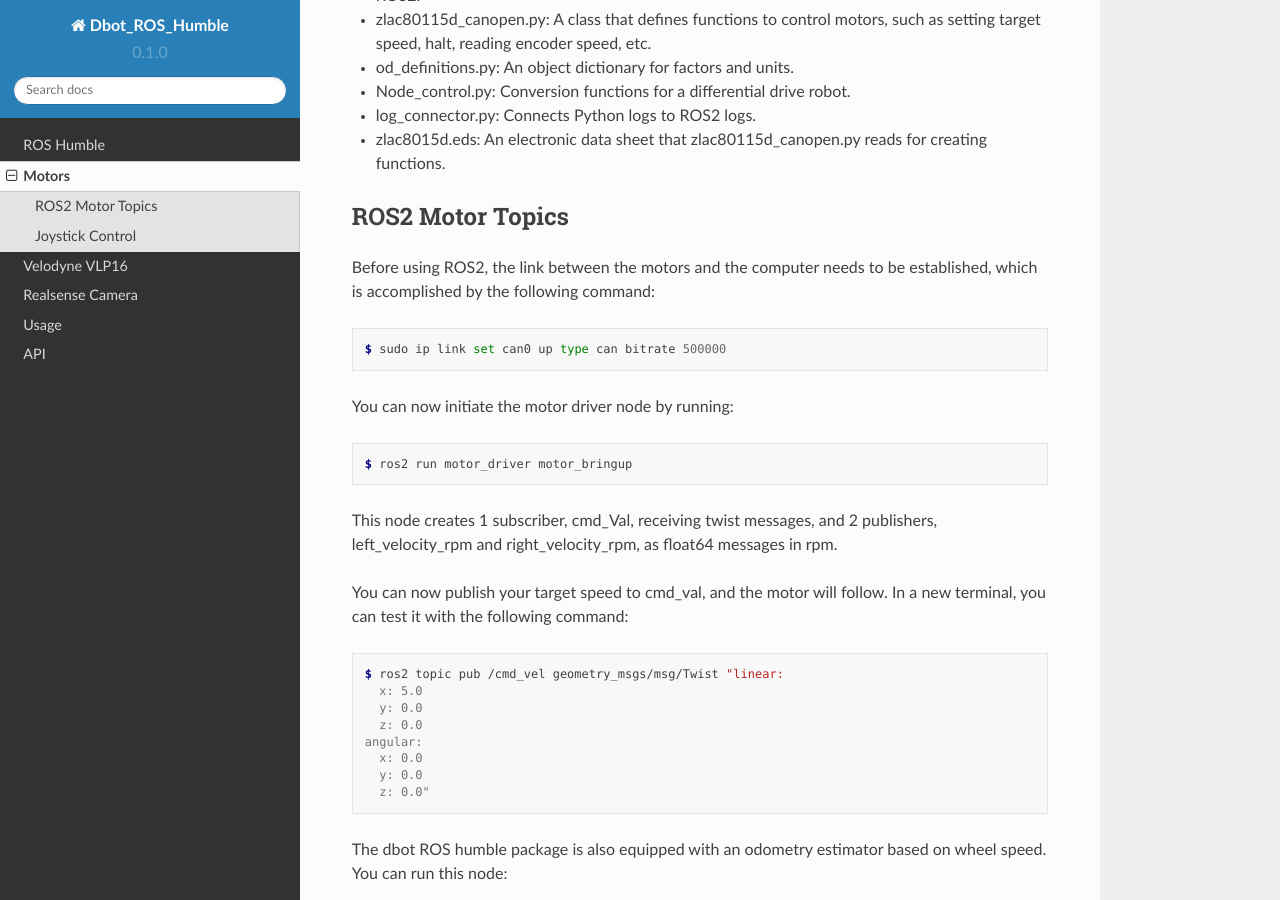
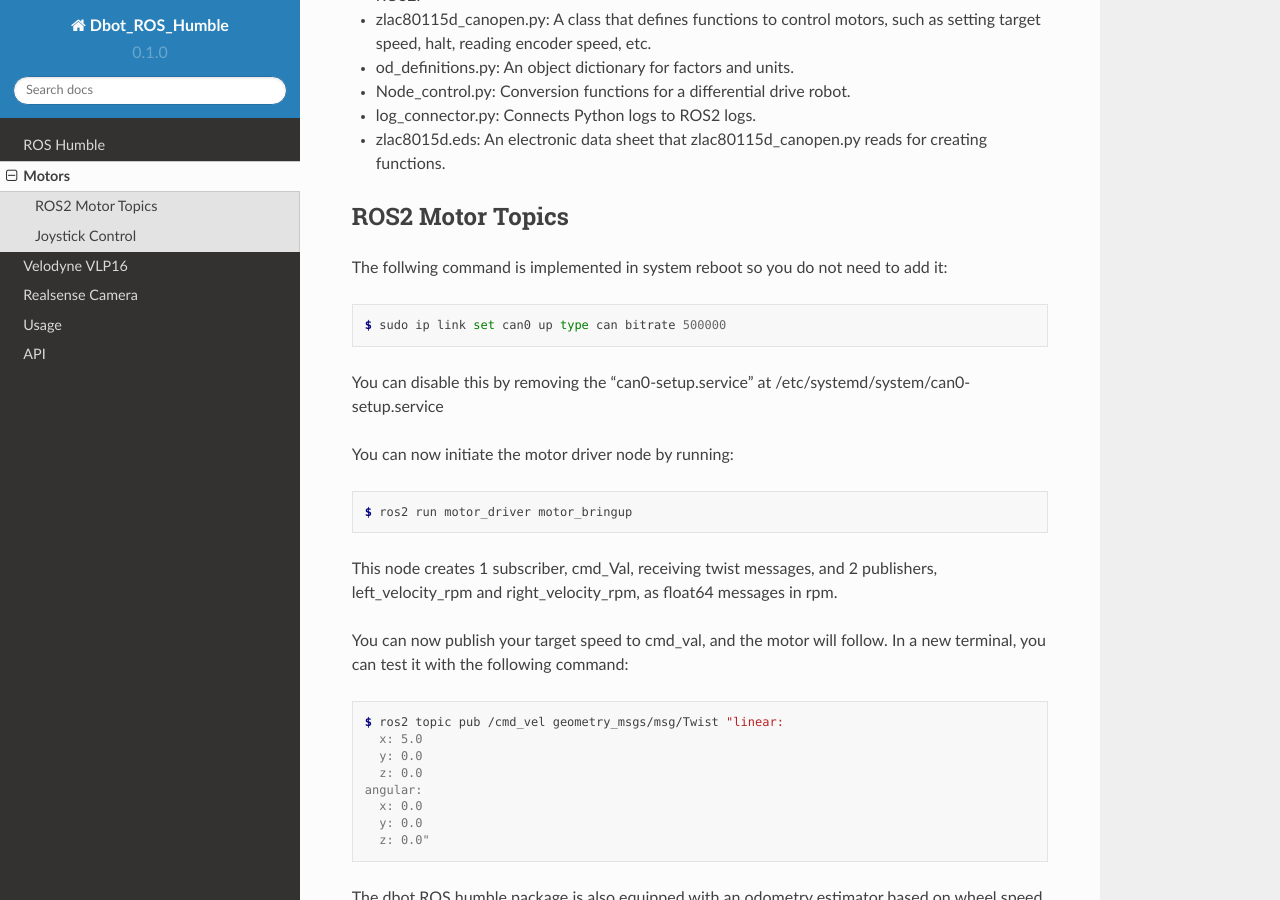
Before and after one commit to Pejman712/DbotROSHumble, a Sphinx documentation site: the page built from docs/source/motors.rst, in a window 1280 px wide and 900 px high, scrolled down 368 px. Built offline with Sphinx 7.4.7 and the Read the Docs theme 2.0.0, drawn with Linux system fonts in a browser that asks for light colours.

Commit message:
Update motors.rst

```diff
--- a/docs/source/motors.rst
+++ b/docs/source/motors.rst
@@ -14,11 +14,13 @@ ROS2 Motor Topics
 
 .. note::
 
-Before using ROS2, the link between the motors and the computer needs to be established, which is accomplished by the following command:
+The follwing command is implemented in system reboot so you do not need to add it:
 
 .. code-block:: console
 
     $ sudo ip link set can0 up type can bitrate 500000
+
+You can disable this by removing the "can0-setup.service" at /etc/systemd/system/can0-setup.service
 
 You can now initiate the motor driver node by running:
 
```
